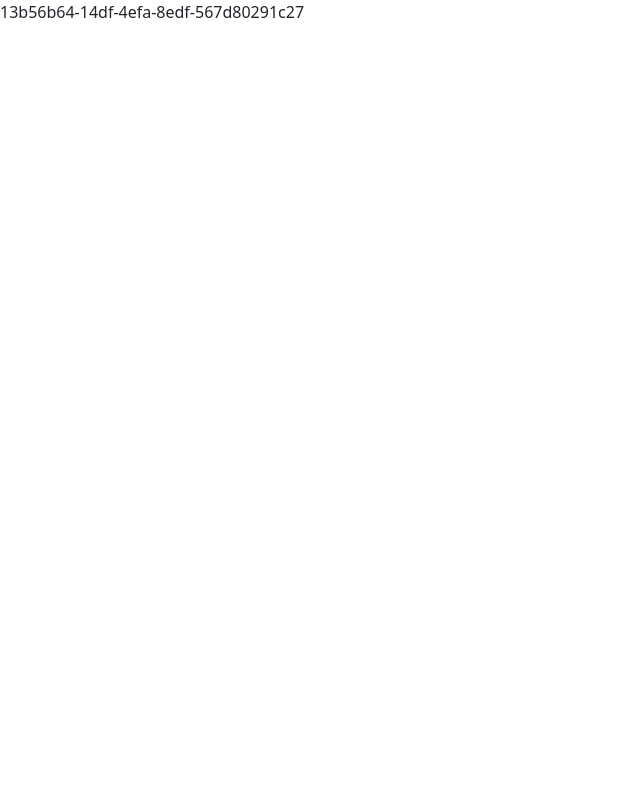
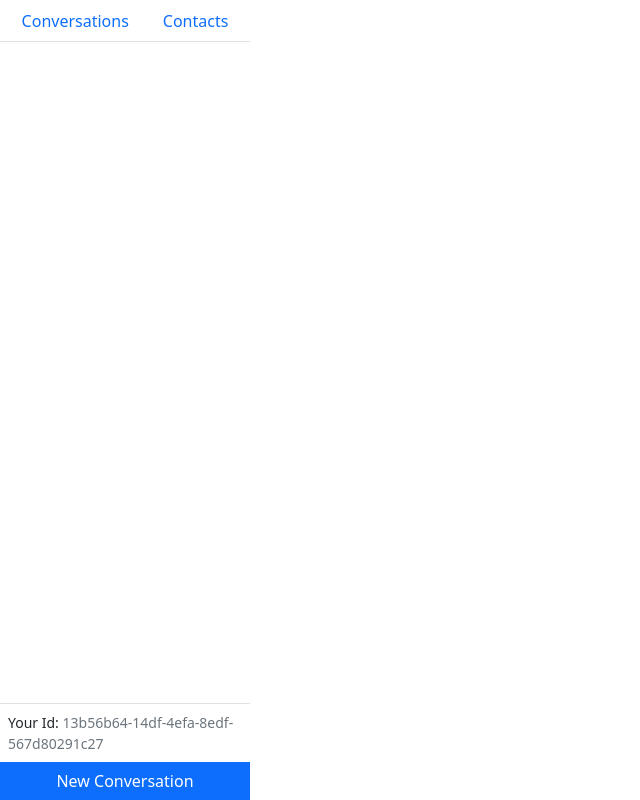
Before and after one commit to arty-mason/client, a React (Create React App) app: page / in a window 1280 px wide. Both pictures are taken after typing "Sample" into the empty fields and a click on the button "Create A New Id". Shown: the whole page, without its empty margins (0-640 px from the left). Built offline with nearby package versions, Linux system fonts and the light colour scheme.

Commit message:
Creating a sidebar and a contact modal

```diff
--- /dev/null
+++ b/src/components/Contacts.jsx
@@ -0,0 +1,7 @@
+import React from "react";
+
+const Contacts = () => {
+  return <div>Contacts</div>;
+};
+
+export default Contacts;
--- /dev/null
+++ b/src/components/Conversations.jsx
@@ -0,0 +1,7 @@
+import React from "react";
+
+const Conversations = () => {
+  return <div>Conversations</div>;
+};
+
+export default Conversations;
--- a/src/components/Dashboard.jsx
+++ b/src/components/Dashboard.jsx
@@ -1,7 +1,12 @@
 import React from "react";
+import Sidebar from "./Sidebar";
 
 const Dashboard = ({ id }) => {
-  return <div>{id}</div>;
+  return (
+    <div className="d-flex" style={{ height: "100vh" }}>
+      <Sidebar id={id} />
+    </div>
+  );
 };
 
 export default Dashboard;
--- /dev/null
+++ b/src/components/NewContactModal.jsx
@@ -0,0 +1,37 @@
+import React, { useRef } from "react";
+import { Button, Form, Modal } from "react-bootstrap";
+
+const NewContactModal = ({ closeModal }) => {
+  const idRef = useRef();
+  const nameRef = useRef();
+
+  const handleSubmit = (event) => {
+    event.preventDefault();
+
+    /* createContact(idRef.current.value, nameRef.current.value); */
+    closeModal();
+  };
+
+  return (
+    <>
+      <Modal.Header closeButton>Create Contact</Modal.Header>
+      <Modal.Body>
+        <Form onSubmit={handleSubmit}>
+          <Form.Group>
+            <Form.Label>Id</Form.Label>
+            <Form.Control type="text" ref={idRef} required></Form.Control>
+          </Form.Group>
+          <Form.Group>
+            <Form.Label>Name</Form.Label>
+            <Form.Control type="text" ref={nameRef} required></Form.Control>
+          </Form.Group>
+          <Button type="submit" onClick={handleSubmit}>
+            Create
+          </Button>
+        </Form>
+      </Modal.Body>
+    </>
+  );
+};
+
+export default NewContactModal;
--- /dev/null
+++ b/src/components/NewConversationModal.jsx
@@ -0,0 +1,7 @@
+import React from "react";
+
+const NewConversationModal = () => {
+  return <div>NewConversationModal</div>;
+};
+
+export default NewConversationModal;
--- /dev/null
+++ b/src/components/Sidebar.jsx
@@ -0,0 +1,59 @@
+import React, { useState } from "react";
+import { Tab, Nav, Button, Modal } from "react-bootstrap";
+
+import Contacts from "./Contacts";
+import Conversations from "./Conversations";
+import NewContactModal from "./NewContactModal";
+import NewConversationModal from "./NewConversationModal";
+
+const CONVERSATIONS_KEY = "conversations";
+const CONTACTS_KEY = "contacts";
+
+const Sidebar = ({ id }) => {
+  const [activeKey, setActiveKey] = useState(CONVERSATIONS_KEY);
+  ///! The default tab is not working for the moment, need to fix it later
+  const [modalOpen, setModalOpen] = useState(false);
+  const conversationOpen = activeKey === CONVERSATIONS_KEY;
+
+  const closeModal = () => {
+    setModalOpen(false);
+  };
+
+  return (
+    <div style={{ width: "250px" }} className="d-flex flex-column">
+      <Tab.Container active={activeKey} onSelect={setActiveKey}>
+        <Nav variant="tabs" className="justify-content-center">
+          <Nav.Item>
+            <Nav.Link eventKey={CONVERSATIONS_KEY}>Conversations</Nav.Link>
+          </Nav.Item>
+          <Nav.Item>
+            <Nav.Link eventKey={CONTACTS_KEY}>Contacts</Nav.Link>
+          </Nav.Item>
+        </Nav>
+        <Tab.Content className="border-right overflow-auto flex-grow-1">
+          <Tab.Pane eventKey={CONVERSATIONS_KEY}>
+            <Conversations />
+          </Tab.Pane>
+          <Tab.Pane eventKey={CONTACTS_KEY}>
+            <Contacts />
+          </Tab.Pane>
+        </Tab.Content>
+        <div className="p-2 border-top border-right small">
+          Your Id: <span className="text-muted">{id}</span>
+        </div>
+        <Button className="rounded-0" onClick={() => setModalOpen(true)}>
+          New {conversationOpen ? "Conversation" : "Contact"}
+        </Button>
+      </Tab.Container>
+      <Modal show={modalOpen} onHide={closeModal}>
+        {conversationOpen ? (
+          <NewConversationModal closeModal={closeModal} />
+        ) : (
+          <NewContactModal closeModal={closeModal} />
+        )}
+      </Modal>
+    </div>
+  );
+};
+
+export default Sidebar;
```
